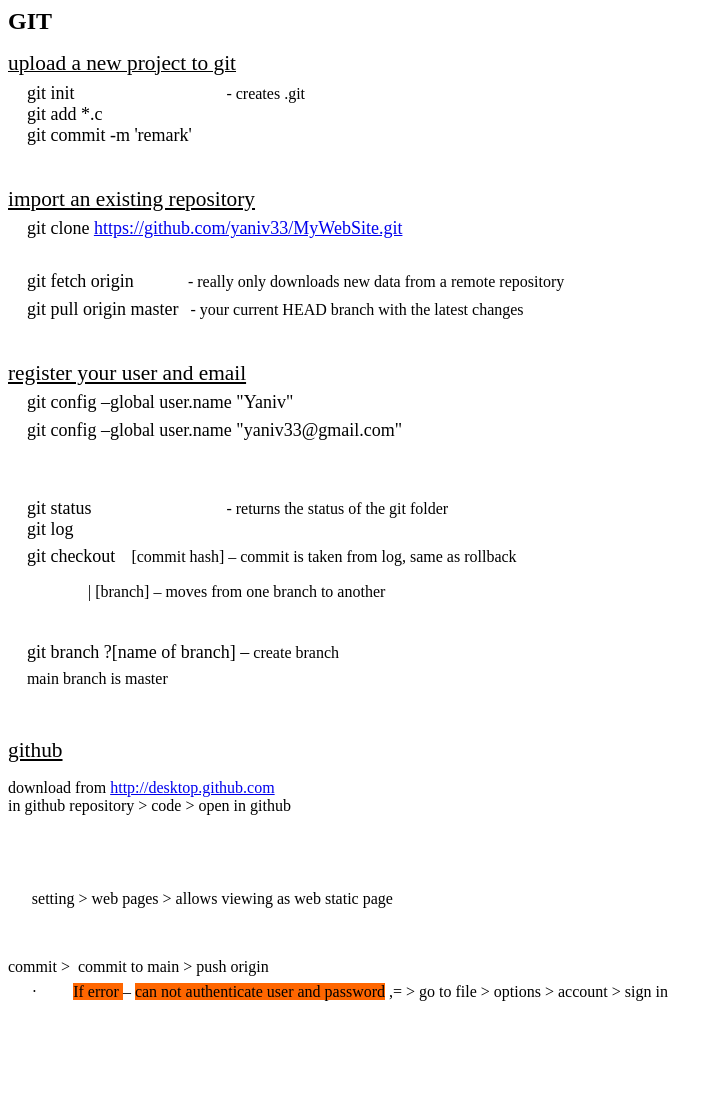
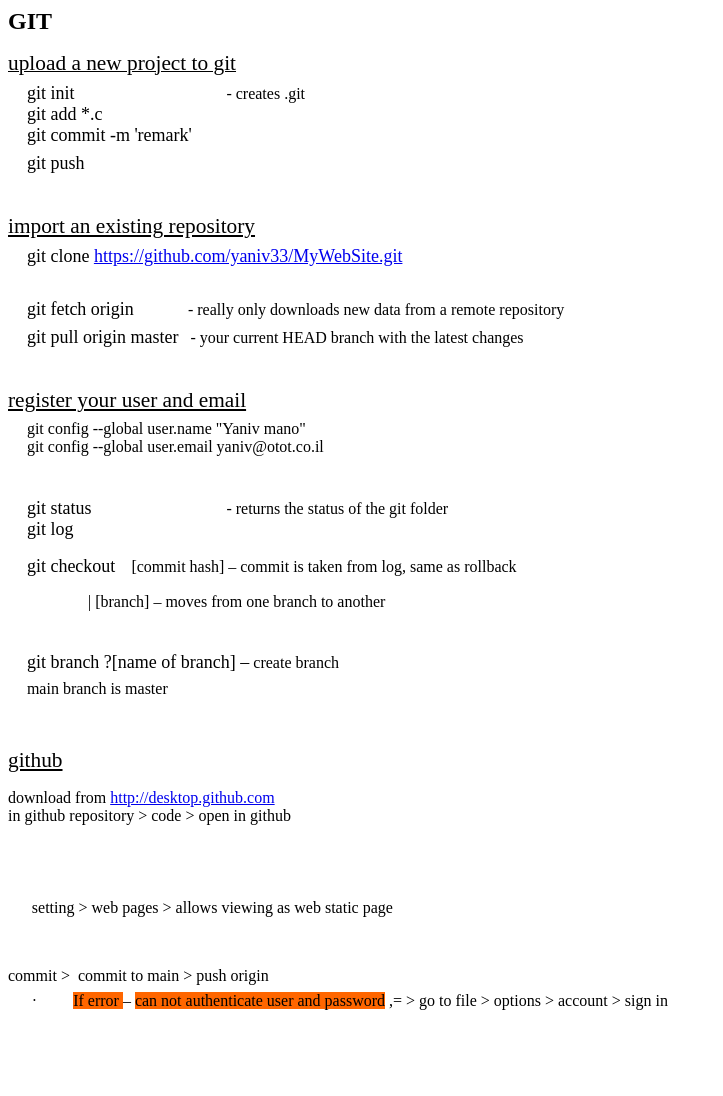
Before and after one commit to yaniv33/MyWebSite, a plain HTML site: page GIT/GIT.htm in a window 1280 px wide. Shown: the whole page, without its empty margins (0-723 px from the left). Drawn offline with Linux system fonts and the light colour scheme.

Commit message:
Update GIT.htm

```diff
--- a/GIT/GIT.htm
+++ b/GIT/GIT.htm
@@ -1,120 +1,77 @@
-<!DOCTYPE HTML PUBLIC "-//W3C//DTD HTML 4.0 Transitional//EN">
-<HTML>
-<HEAD>
-	<META HTTP-EQUIV="CONTENT-TYPE" CONTENT="text/html; charset=windows-1252">
-	<TITLE></TITLE>
-	<META NAME="GENERATOR" CONTENT="OpenOffice 4.1.11  (Win32)">
-	<META NAME="AUTHOR" CONTENT="Yaniv Mano">
-	<META NAME="CREATED" CONTENT="20220627;12034913">
-	<META NAME="CHANGEDBY" CONTENT="Yaniv Mano">
-	<META NAME="CHANGED" CONTENT="20220627;12305296">
-	<META NAME="CHANGEDBY" CONTENT="Yaniv Mano">
-	<META NAME="CHANGEDBY" CONTENT="Yaniv Mano">
-	<STYLE TYPE="text/css">
-	<!--
+<META HTTP-EQUIV="CONTENT-TYPE" CONTENT="text/html; charset=windows-1252">
+<title></title>
+<META NAME="GENERATOR" CONTENT="OpenOffice 4.1.11  (Win32)"><META NAME="AUTHOR" CONTENT="Yaniv Mano"><META NAME="CREATED" CONTENT="20220627;12034913"><META NAME="CHANGEDBY" CONTENT="Yaniv Mano"><META NAME="CHANGED" CONTENT="20220627;12305296"><META NAME="CHANGEDBY" CONTENT="Yaniv Mano"><META NAME="CHANGEDBY" CONTENT="Yaniv Mano">
+<style type="text/css"><!--
 		@page { margin: 2cm }
 		P { margin-bottom: 0.21cm }
 		A:link { so-language: zxx }
 	-->
-	</STYLE>
-</HEAD>
-<BODY LANG="zh-CN" DIR="LTR">
-<P ALIGN=LEFT><FONT FACE="Times New Roman, serif"><FONT SIZE=5><SPAN LANG="en-US"><B>GIT</B></SPAN></FONT></FONT></P>
-<P ALIGN=LEFT STYLE="margin-bottom: 0cm"><U> <FONT FACE="Times New Roman, serif"><FONT SIZE=4 STYLE="font-size: 16pt"><SPAN LANG="en-US">upload
-a new project to git</U></SPAN></FONT></FONT></P>
-<P ALIGN=LEFT STYLE="margin-left: 0.5cm; margin-top: 0.18cm; margin-bottom: 0cm">
-<FONT FACE="Times New Roman, serif"><SPAN LANG="en-US"><FONT SIZE=4>git
-init</FONT>&nbsp;&nbsp;&nbsp;&nbsp;&nbsp;&nbsp;&nbsp;&nbsp;&nbsp;&nbsp;&nbsp;&nbsp;&nbsp;
-&nbsp;&nbsp;&nbsp;&nbsp;&nbsp;&nbsp;&nbsp;&nbsp;&nbsp;&nbsp;&nbsp;&nbsp;&nbsp;&nbsp;&nbsp;&nbsp;&nbsp;&nbsp;&nbsp;&nbsp;&nbsp;&nbsp;&nbsp;&nbsp;-
-creates .git<FONT SIZE=4><BR>git add *.c<BR>git commit -m 'remark'</FONT></SPAN></FONT></P>
-<P ALIGN=LEFT STYLE="margin-left: 0.5cm; margin-top: 0.18cm; margin-bottom: 0cm">
-<BR>
-</P>
-<P ALIGN=LEFT STYLE="margin-bottom: 0cm"><FONT FACE="Times New Roman, serif"><FONT SIZE=4 STYLE="font-size: 16pt"><SPAN LANG="en-US"><U>import
-an existing repository </U></SPAN></FONT></FONT>
-</P>
-<P ALIGN=LEFT STYLE="margin-left: 0.5cm; margin-top: 0.18cm; margin-bottom: 0cm">
-<FONT FACE="Times New Roman, serif"><SPAN LANG="en-US"><FONT FACE="Times New Roman, serif"><FONT SIZE=4><SPAN LANG="en-US">git
-clone <A HREF="https://github.com/yaniv33/MyWebSite.git">https://github.com/yaniv33/MyWebSite.git</A></SPAN></FONT></FONT></SPAN></FONT></P>
-<P ALIGN=LEFT STYLE="margin-left: 0.5cm; margin-top: 0.18cm; margin-bottom: 0cm">
-&nbsp;</P>
-<P ALIGN=LEFT STYLE="margin-left: 0.5cm; margin-top: 0.18cm; margin-bottom: 0cm">
-<FONT FACE="Times New Roman, serif"><SPAN LANG="en-US"><FONT SIZE=4>git
-fetch origin&nbsp;&nbsp;&nbsp;&nbsp;&nbsp;&nbsp;&nbsp;&nbsp;&nbsp;&nbsp;&nbsp;
-</FONT>- really only downloads new data from a remote repository</SPAN></FONT></P>
-<P ALIGN=LEFT STYLE="margin-left: 0.5cm; margin-top: 0.18cm; margin-bottom: 0cm">
-<FONT FACE="Times New Roman, serif"><SPAN LANG="en-US"><FONT SIZE=4>git
-pull origin master</FONT>&nbsp;&nbsp; - your current HEAD branch with
-the latest changes</SPAN></FONT></P>
-<P ALIGN=LEFT STYLE="margin-left: 0.5cm; margin-top: 0.18cm; margin-bottom: 0cm">
-&nbsp;</P>
-<P ALIGN=LEFT STYLE="margin-bottom: 0cm"><FONT FACE="Times New Roman, serif"><FONT SIZE=4 STYLE="font-size: 16pt"><SPAN LANG="en-US"><U>register
-your user and email</U></SPAN></FONT></FONT></P>
-<P ALIGN=LEFT STYLE="margin-left: 0.5cm; margin-top: 0.18cm; margin-bottom: 0cm">
-<FONT FACE="Times New Roman, serif"><FONT SIZE=4><SPAN LANG="en-US">git
-config &ndash;global user.name &quot;Yaniv&quot;</SPAN></FONT></FONT></P>
-<P ALIGN=LEFT STYLE="margin-left: 0.5cm; margin-top: 0.18cm; margin-bottom: 0cm">
-<FONT FACE="Times New Roman, serif"><FONT SIZE=4><SPAN LANG="en-US">git
-config &ndash;global user.name &quot;yaniv33@gmail.com&quot;</SPAN></FONT></FONT></P>
-<P ALIGN=LEFT STYLE="margin-left: 0.5cm; margin-top: 0.18cm; margin-bottom: 0cm">
-&nbsp;</P>
-<P ALIGN=LEFT STYLE="margin-left: 0.5cm; margin-top: 0.18cm; margin-bottom: 0cm">
-&nbsp;</P>
-<P ALIGN=LEFT STYLE="margin-left: 0.5cm; margin-top: 0.18cm; margin-bottom: 0cm">
-<FONT FACE="Times New Roman, serif"><SPAN LANG="en-US"><FONT SIZE=4>git
-status&nbsp;&nbsp;&nbsp;&nbsp;&nbsp;&nbsp;&nbsp;&nbsp;&nbsp;&nbsp;&nbsp;&nbsp;&nbsp;&nbsp;&nbsp;&nbsp;&nbsp;&nbsp;&nbsp;&nbsp;&nbsp;&nbsp;&nbsp;&nbsp;&nbsp;&nbsp;&nbsp;&nbsp;&nbsp;
-</FONT>- returns the status of the git folder&nbsp;&nbsp; <FONT SIZE=4><BR>
-      </FONT><FONT FACE="Times New Roman, serif"><FONT SIZE=4><SPAN LANG="en-US">
-git log </SPAN></FONT></FONT>  </SPAN></FONT>
-</P>
-<P ALIGN=LEFT STYLE="margin-left: 0.5cm; margin-top: 0.18cm; margin-bottom: 0cm">
-        <FONT FACE="Times New Roman, serif"><SPAN LANG="en-US"><FONT FACE="Times New Roman, serif"><FONT SIZE=4><SPAN LANG="en-US">git
-checkout</SPAN></FONT></FONT><FONT FACE="Times New Roman, serif"><SPAN LANG="en-US">
-&nbsp;&nbsp; [commit hash] &ndash; commit is taken from log, same as
-rollback   </SPAN></FONT></SPAN></FONT>
-</P>
-<P ALIGN=LEFT STYLE="margin-bottom: 0cm">    &nbsp;&nbsp;&nbsp;&nbsp;&nbsp;&nbsp;&nbsp;&nbsp;&nbsp;&nbsp;&nbsp;
-       &nbsp;&nbsp;&nbsp;&nbsp;&nbsp;&nbsp;&nbsp;&nbsp;<FONT FACE="Times New Roman, serif"><SPAN LANG="en-US"><FONT FACE="Times New Roman, serif"><SPAN LANG="en-US">|
-[branch] &ndash; moves from one branch to another
-</SPAN></FONT></SPAN></FONT>
-</P>
-<P ALIGN=LEFT STYLE="margin-bottom: 0cm">&nbsp;</P>
-<P ALIGN=LEFT STYLE="margin-left: 0.5cm; margin-top: 0.18cm; margin-bottom: 0cm">
-       <FONT FACE="Times New Roman, serif"><SPAN LANG="en-US"><FONT FACE="Times New Roman, serif"><FONT SIZE=4><SPAN LANG="en-US">git
-branch ?[name of branch] &ndash;</SPAN></FONT></FONT> create branch&nbsp;
-</SPAN></FONT>
-</P>
-<P ALIGN=LEFT STYLE="margin-left: 0.5cm; margin-top: 0.18cm; margin-bottom: 0cm">
-           <FONT FACE="Times New Roman, serif"><SPAN LANG="en-US">main
-branch is master</SPAN></FONT></P>
-<P ALIGN=LEFT STYLE="margin-bottom: 0cm">&nbsp;</P>
-<P ALIGN=LEFT STYLE="margin-bottom: 0cm"><FONT FACE="Times New Roman, serif"><FONT SIZE=4 STYLE="font-size: 16pt"><SPAN LANG="en-US"><U>github</U></SPAN></FONT></FONT></P>
-<P ALIGN=LEFT STYLE="margin-bottom: 0cm"><FONT FACE="Times New Roman, serif"><SPAN LANG="en-US"><FONT FACE="Times New Roman, serif"><SPAN LANG="en-US">download
-from <A HREF="http://desktop.github.com/">http://desktop.github.com</A><BR>in
-github repository &gt; code &gt; open in github</SPAN></FONT></SPAN></FONT></P>
-<P ALIGN=LEFT STYLE="margin-bottom: 0cm">&nbsp;</P>
-<P ALIGN=LEFT STYLE="margin-bottom: 0cm"><BR>
-</P>
-<P ALIGN=LEFT STYLE="margin-left: 1.27cm; text-indent: -0.64cm; margin-top: 0.18cm; margin-bottom: 0cm">
-<FONT FACE="Times New Roman, serif"><SPAN LANG="en-US">setting &gt;
-web pages &gt;  allows viewing as web static page </SPAN></FONT>
-</P>
-<P ALIGN=LEFT STYLE="margin-bottom: 0cm"><BR>
-</P>
-<P ALIGN=LEFT STYLE="margin-bottom: 0cm"><FONT FACE="Times New Roman, serif"><SPAN LANG="en-US">commit
-&gt;&nbsp; commit to main &gt; push origin</SPAN></FONT></P>
-<P ALIGN=LEFT STYLE="margin-left: 1.27cm; text-indent: -0.64cm; margin-top: 0.18cm; margin-bottom: 0cm">
-<FONT FACE="Times New Roman, serif"><SPAN LANG="en-US"><FONT FACE="Symbol">&middot;</FONT>&nbsp;&nbsp;&nbsp;&nbsp;&nbsp;&nbsp;&nbsp;&nbsp;
-<SPAN STYLE="background: #ff6600">If error </SPAN>&ndash; <FONT COLOR="#000000"><SPAN STYLE="background: #ff6600">can
-not authenticate user and password</SPAN></FONT> ,= &gt; go to file &gt;
-options &gt; account &gt; sign in </SPAN></FONT>
-</P>
-<P ALIGN=LEFT STYLE="margin-left: 1.27cm; text-indent: -0.64cm; margin-top: 0.18cm; margin-bottom: 0cm">
-<BR>
-</P>
-<P ALIGN=LEFT STYLE="margin-bottom: 0cm"><BR>
-</P>
-<P ALIGN=LEFT STYLE="margin-bottom: 0cm"><BR>
-</P>
-</BODY>
-</HTML>
+</style>
+<p align="LEFT"><font face="Times New Roman, serif"><font size="5"><span lang="en-US"><strong>GIT</strong></span></font></font></p>
+
+<p align="LEFT" style="margin-bottom: 0cm"><u><font face="Times New Roman, serif"><font size="4" style="font-size: 16pt"><span lang="en-US">upload a new project to git</span></font></font></u></p>
+
+<p align="LEFT" style="margin-left: 0.5cm; margin-top: 0.18cm; margin-bottom: 0cm"><font face="Times New Roman, serif"><span lang="en-US"><font size="4">git init</font>&nbsp;&nbsp;&nbsp;&nbsp;&nbsp;&nbsp;&nbsp;&nbsp;&nbsp;&nbsp;&nbsp;&nbsp;&nbsp; &nbsp;&nbsp;&nbsp;&nbsp;&nbsp;&nbsp;&nbsp;&nbsp;&nbsp;&nbsp;&nbsp;&nbsp;&nbsp;&nbsp;&nbsp;&nbsp;&nbsp;&nbsp;&nbsp;&nbsp;&nbsp;&nbsp;&nbsp;&nbsp;- creates .git<br />
+<font size="4">git add *.c<br />
+git commit -m &#39;remark&#39;</font></span></font></p>
+
+<p align="LEFT" style="margin-left: 0.5cm; margin-top: 0.18cm; margin-bottom: 0cm"><font face="Times New Roman, serif"><span lang="en-US"><font size="4">git push</font></span></font></p>
+
+<p align="LEFT" style="margin-left: 0.5cm; margin-top: 0.18cm; margin-bottom: 0cm">&nbsp;</p>
+
+<p align="LEFT" style="margin-bottom: 0cm"><font face="Times New Roman, serif"><font size="4" style="font-size: 16pt"><span lang="en-US"><u>import an existing repository </u></span></font></font></p>
+
+<p align="LEFT" style="margin-left: 0.5cm; margin-top: 0.18cm; margin-bottom: 0cm"><font face="Times New Roman, serif"><span lang="en-US"><font face="Times New Roman, serif"><font size="4"><span lang="en-US">git clone <a href="https://github.com/yaniv33/MyWebSite.git">https://github.com/yaniv33/MyWebSite.git</a></span></font></font></span></font></p>
+
+<p align="LEFT" style="margin-left: 0.5cm; margin-top: 0.18cm; margin-bottom: 0cm">&nbsp;</p>
+
+<p align="LEFT" style="margin-left: 0.5cm; margin-top: 0.18cm; margin-bottom: 0cm"><font face="Times New Roman, serif"><span lang="en-US"><font size="4">git fetch origin&nbsp;&nbsp;&nbsp;&nbsp;&nbsp;&nbsp;&nbsp;&nbsp;&nbsp;&nbsp;&nbsp; </font>- really only downloads new data from a remote repository</span></font></p>
+
+<p align="LEFT" style="margin-left: 0.5cm; margin-top: 0.18cm; margin-bottom: 0cm"><font face="Times New Roman, serif"><span lang="en-US"><font size="4">git pull origin master</font>&nbsp;&nbsp; - your current HEAD branch with the latest changes</span></font></p>
+
+<p align="LEFT" style="margin-left: 0.5cm; margin-top: 0.18cm; margin-bottom: 0cm">&nbsp;</p>
+
+<p align="LEFT" style="margin-bottom: 0cm"><font face="Times New Roman, serif"><font size="4" style="font-size: 16pt"><span lang="en-US"><u>register your user and email</u></span></font></font></p>
+
+<p align="LEFT" style="margin-left: 0.5cm; margin-top: 0.18cm; margin-bottom: 0cm">git config --global user.name &quot;Yaniv mano&quot;<br />
+git config --global user.email yaniv@otot.co.il</p>
+
+<p>&nbsp;
+<p align="LEFT" style="margin-left: 0.5cm; margin-top: 0.18cm; margin-bottom: 0cm"><font face="Times New Roman, serif"><span lang="en-US"><font size="4">git status&nbsp;&nbsp;&nbsp;&nbsp;&nbsp;&nbsp;&nbsp;&nbsp;&nbsp;&nbsp;&nbsp;&nbsp;&nbsp;&nbsp;&nbsp;&nbsp;&nbsp;&nbsp;&nbsp;&nbsp;&nbsp;&nbsp;&nbsp;&nbsp;&nbsp;&nbsp;&nbsp;&nbsp;&nbsp; </font>- returns the status of the git folder&nbsp;&nbsp;<br />
+<font face="Times New Roman, serif"><font size="4"><span lang="en-US">git log </span></font></font> </span></font></p>
+</p>
+
+<p align="LEFT" style="margin-left: 0.5cm; margin-top: 0.18cm; margin-bottom: 0cm"><font face="Times New Roman, serif"><span lang="en-US"><font face="Times New Roman, serif"><font size="4"><span lang="en-US">git checkout</span></font></font><font face="Times New Roman, serif"><span lang="en-US"> &nbsp;&nbsp; [commit hash] &ndash; commit is taken from log, same as rollback </span></font></span></font></p>
+
+<p align="LEFT" style="margin-bottom: 0cm">&nbsp;&nbsp;&nbsp;&nbsp;&nbsp;&nbsp;&nbsp;&nbsp;&nbsp;&nbsp;&nbsp; &nbsp;&nbsp;&nbsp;&nbsp;&nbsp;&nbsp;&nbsp;&nbsp;<font face="Times New Roman, serif"><span lang="en-US"><font face="Times New Roman, serif"><span lang="en-US">| [branch] &ndash; moves from one branch to another </span></font></span></font></p>
+
+<p align="LEFT" style="margin-bottom: 0cm">&nbsp;</p>
+
+<p align="LEFT" style="margin-left: 0.5cm; margin-top: 0.18cm; margin-bottom: 0cm"><font face="Times New Roman, serif"><span lang="en-US"><font face="Times New Roman, serif"><font size="4"><span lang="en-US">git branch ?[name of branch] &ndash;</span></font></font> create branch&nbsp; </span></font></p>
+
+<p align="LEFT" style="margin-left: 0.5cm; margin-top: 0.18cm; margin-bottom: 0cm"><font face="Times New Roman, serif"><span lang="en-US">main branch is master</span></font></p>
+
+<p align="LEFT" style="margin-bottom: 0cm">&nbsp;</p>
+
+<p align="LEFT" style="margin-bottom: 0cm"><font face="Times New Roman, serif"><font size="4" style="font-size: 16pt"><span lang="en-US"><u>github</u></span></font></font></p>
+
+<p align="LEFT" style="margin-bottom: 0cm"><font face="Times New Roman, serif"><span lang="en-US"><font face="Times New Roman, serif"><span lang="en-US">download from <a href="http://desktop.github.com/">http://desktop.github.com</a><br />
+in github repository &gt; code &gt; open in github</span></font></span></font></p>
+
+<p align="LEFT" style="margin-bottom: 0cm">&nbsp;</p>
+
+<p align="LEFT" style="margin-bottom: 0cm">&nbsp;</p>
+
+<p align="LEFT" style="margin-left: 1.27cm; text-indent: -0.64cm; margin-top: 0.18cm; margin-bottom: 0cm"><font face="Times New Roman, serif"><span lang="en-US">setting &gt; web pages &gt; allows viewing as web static page </span></font></p>
+
+<p align="LEFT" style="margin-bottom: 0cm">&nbsp;</p>
+
+<p align="LEFT" style="margin-bottom: 0cm"><font face="Times New Roman, serif"><span lang="en-US">commit &gt;&nbsp; commit to main &gt; push origin</span></font></p>
+
+<p align="LEFT" style="margin-left: 1.27cm; text-indent: -0.64cm; margin-top: 0.18cm; margin-bottom: 0cm"><font face="Times New Roman, serif"><span lang="en-US"><font face="Symbol">&middot;</font>&nbsp;&nbsp;&nbsp;&nbsp;&nbsp;&nbsp;&nbsp;&nbsp; <span style="background:#ff6600">If error </span>&ndash; <font color="#000000"><span style="background:#ff6600">can not authenticate user and password</span></font> ,= &gt; go to file &gt; options &gt; account &gt; sign in </span></font></p>
+
+<p align="LEFT" style="margin-left: 1.27cm; text-indent: -0.64cm; margin-top: 0.18cm; margin-bottom: 0cm">&nbsp;</p>
+
+<p align="LEFT" style="margin-bottom: 0cm">&nbsp;</p>
+
+<p align="LEFT" style="margin-bottom: 0cm">&nbsp;</p>
```
